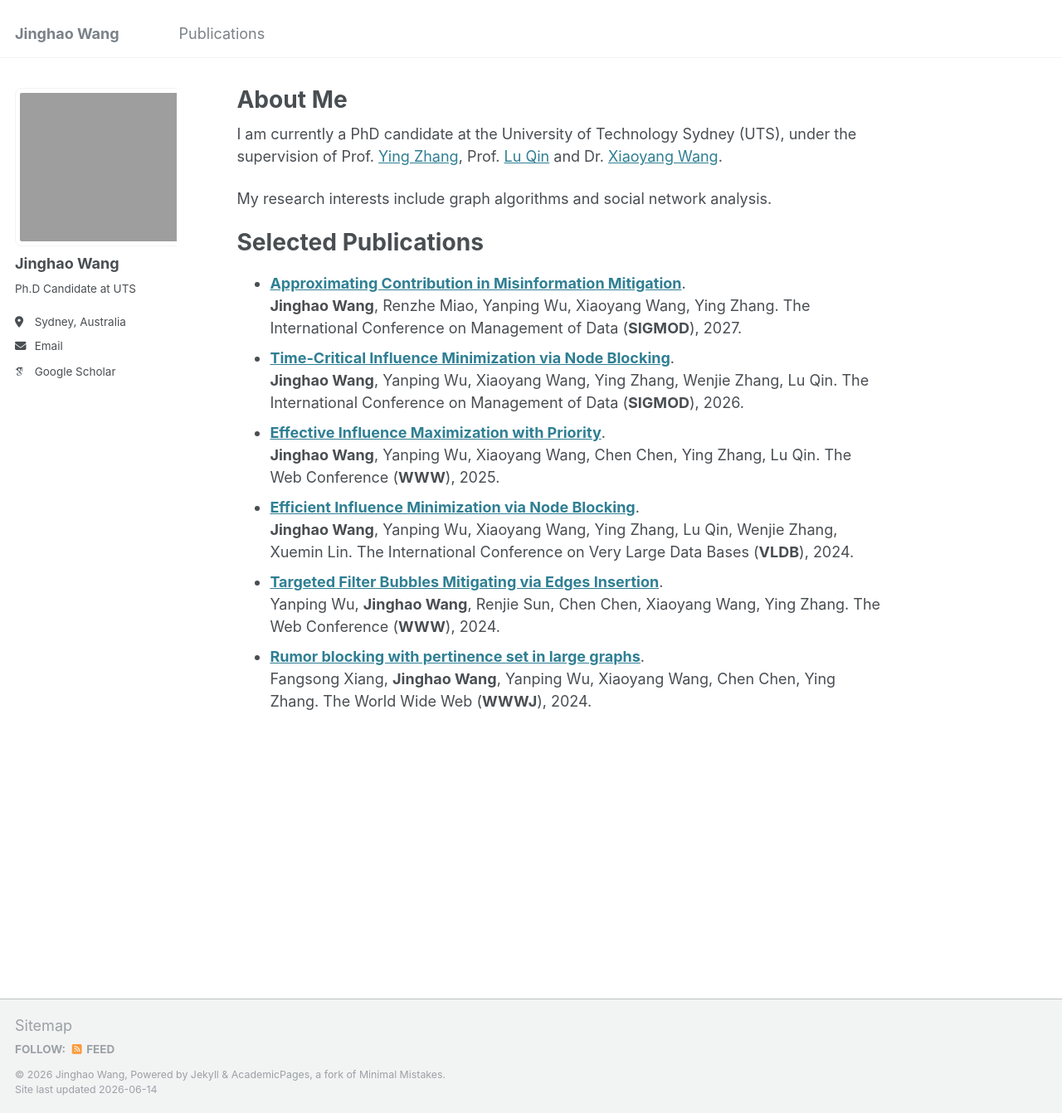
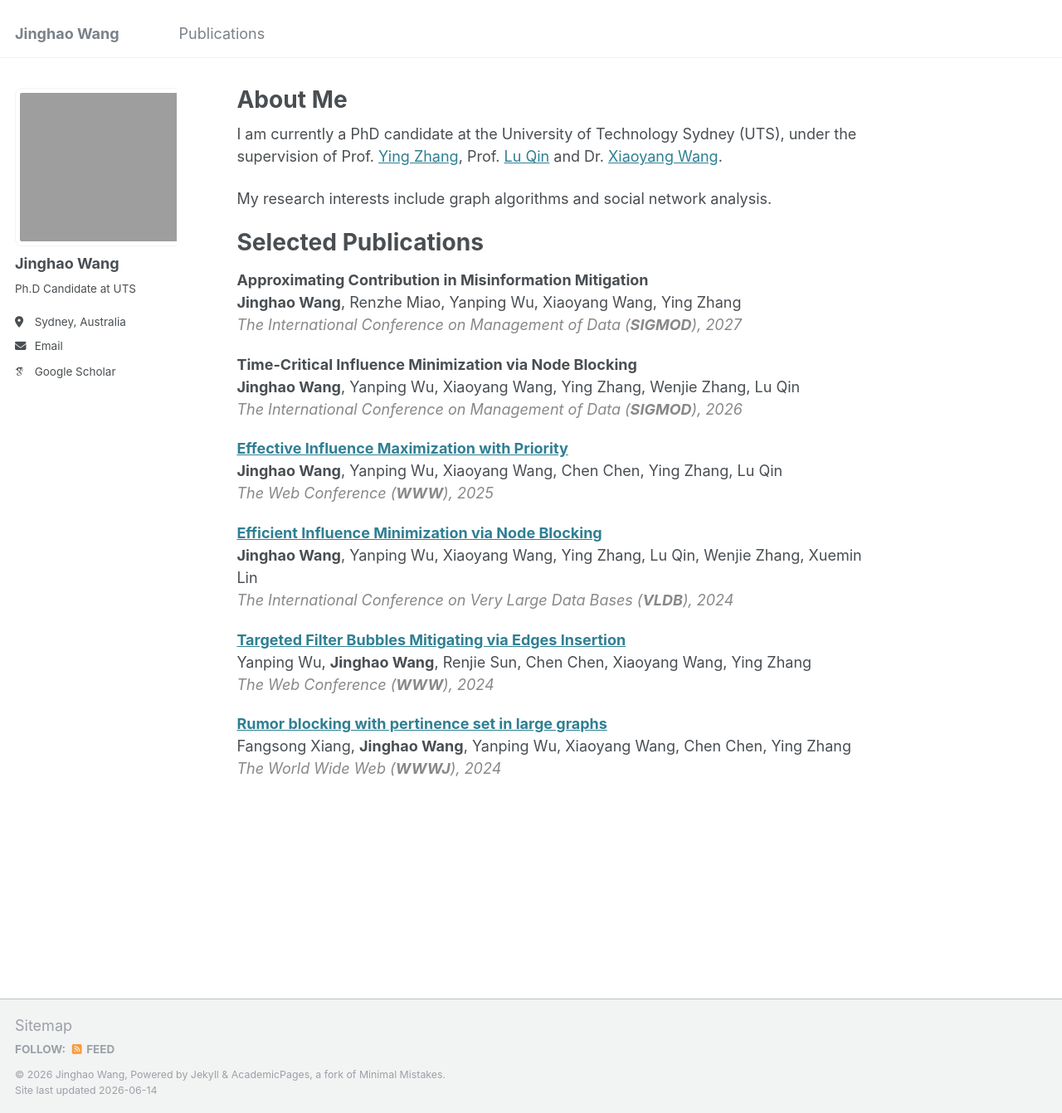
Before and after one commit to wjh0116/wjh0116.github.io, a Jekyll site: the page built from _pages/about.md, in a window 1280 px wide and 1342 px high. Shown: the whole window at 83% size. Built offline with Jekyll 4.4.1, drawn with Linux system fonts in a browser that asks for light colours; some web fonts are replaced; part of the change alters nothing that is shown.

Commit message:
Restyle publications: title / authors / venue on separate lines
- Each paper now renders as bold title, authors line (own name bold),
  and a gray italic venue+year line
- Drop dead empty links on papers without a URL (render as bold text)

Co-Authored-By: Claude Opus 4.8 (1M context) <noreply@anthropic.com>

```diff
--- a/_pages/about.md
+++ b/_pages/about.md
@@ -16,21 +16,56 @@ My research interests include graph algorithms and social network analysis.
 Selected Publications
 ======
 
-- [**Approximating Contribution in Misinformation Mitigation**]().
-**Jinghao Wang**, Renzhe Miao, Yanping Wu, Xiaoyang Wang, Ying Zhang.
-The International Conference on Management of Data (**SIGMOD**), 2027.
-- [**Time-Critical Influence Minimization via Node Blocking**]().
-**Jinghao Wang**, Yanping Wu, Xiaoyang Wang, Ying Zhang, Wenjie Zhang, Lu Qin.
-The International Conference on Management of Data (**SIGMOD**), 2026.
-- [**Effective Influence Maximization with Priority**](https://dl.acm.org/doi/10.1145/3696410.3714888).
-**Jinghao Wang**, Yanping Wu, Xiaoyang Wang, Chen Chen, Ying Zhang, Lu Qin.
-The Web Conference (**WWW**), 2025.
-- [**Efficient Influence Minimization via Node Blocking**](https://www.vldb.org/pvldb/vol17/p2501-wu.pdf).
-**Jinghao Wang**, Yanping Wu, Xiaoyang Wang, Ying Zhang, Lu Qin, Wenjie Zhang, Xuemin Lin.
-The International Conference on Very Large Data Bases (**VLDB**), 2024.
-- [**Targeted Filter Bubbles Mitigating via Edges Insertion**](https://dl.acm.org/doi/abs/10.1145/3589335.3651566).
-Yanping Wu, **Jinghao Wang**, Renjie Sun, Chen Chen, Xiaoyang Wang, Ying Zhang.
-The Web Conference (**WWW**), 2024.
-- [**Rumor blocking with pertinence set in large graphs**](https://link.springer.com/article/10.1007/s11280-024-01235-w).
-Fangsong Xiang, **Jinghao Wang**, Yanping Wu, Xiaoyang Wang, Chen Chen, Ying Zhang.
-The World Wide Web (**WWWJ**), 2024.
+<style>
+.pub-list { list-style: none; margin: 0.5em 0 0; padding: 0; }
+.pub-list li { margin-bottom: 1.15em; line-height: 1.5; }
+.pub-list .title { font-weight: 700; }
+.pub-list .authors { display: block; }
+.pub-list .authors .me { font-weight: 700; }
+.pub-list .venue { display: block; color: #888; font-style: italic; }
+</style>
+
+<!-- To add a paper, copy one <li> block below.
+     Linked title:    <a class="title" href="URL">Title</a>
+     No link yet:     <span class="title">Title</span>
+     Wrap your own name in <span class="me">Jinghao Wang</span>. -->
+
+<ul class="pub-list">
+
+<li>
+<span class="title">Approximating Contribution in Misinformation Mitigation</span>
+<span class="authors"><span class="me">Jinghao Wang</span>, Renzhe Miao, Yanping Wu, Xiaoyang Wang, Ying Zhang</span>
+<span class="venue">The International Conference on Management of Data (<b>SIGMOD</b>), 2027</span>
+</li>
+
+<li>
+<span class="title">Time-Critical Influence Minimization via Node Blocking</span>
+<span class="authors"><span class="me">Jinghao Wang</span>, Yanping Wu, Xiaoyang Wang, Ying Zhang, Wenjie Zhang, Lu Qin</span>
+<span class="venue">The International Conference on Management of Data (<b>SIGMOD</b>), 2026</span>
+</li>
+
+<li>
+<a class="title" href="https://dl.acm.org/doi/10.1145/3696410.3714888">Effective Influence Maximization with Priority</a>
+<span class="authors"><span class="me">Jinghao Wang</span>, Yanping Wu, Xiaoyang Wang, Chen Chen, Ying Zhang, Lu Qin</span>
+<span class="venue">The Web Conference (<b>WWW</b>), 2025</span>
+</li>
+
+<li>
+<a class="title" href="https://www.vldb.org/pvldb/vol17/p2501-wu.pdf">Efficient Influence Minimization via Node Blocking</a>
+<span class="authors"><span class="me">Jinghao Wang</span>, Yanping Wu, Xiaoyang Wang, Ying Zhang, Lu Qin, Wenjie Zhang, Xuemin Lin</span>
+<span class="venue">The International Conference on Very Large Data Bases (<b>VLDB</b>), 2024</span>
+</li>
+
+<li>
+<a class="title" href="https://dl.acm.org/doi/abs/10.1145/3589335.3651566">Targeted Filter Bubbles Mitigating via Edges Insertion</a>
+<span class="authors">Yanping Wu, <span class="me">Jinghao Wang</span>, Renjie Sun, Chen Chen, Xiaoyang Wang, Ying Zhang</span>
+<span class="venue">The Web Conference (<b>WWW</b>), 2024</span>
+</li>
+
+<li>
+<a class="title" href="https://link.springer.com/article/10.1007/s11280-024-01235-w">Rumor blocking with pertinence set in large graphs</a>
+<span class="authors">Fangsong Xiang, <span class="me">Jinghao Wang</span>, Yanping Wu, Xiaoyang Wang, Chen Chen, Ying Zhang</span>
+<span class="venue">The World Wide Web (<b>WWWJ</b>), 2024</span>
+</li>
+
+</ul>
```
